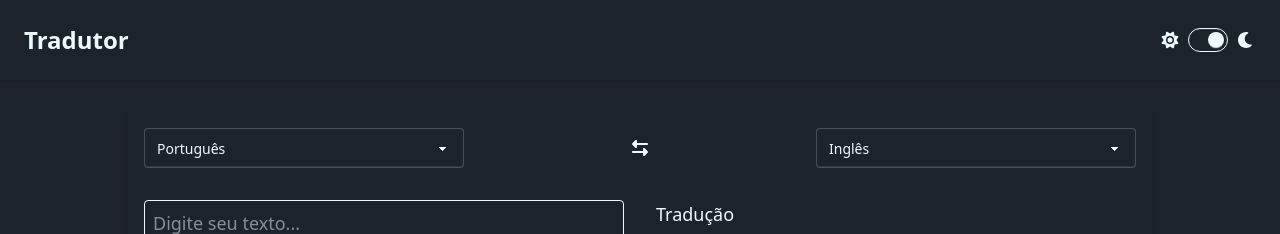
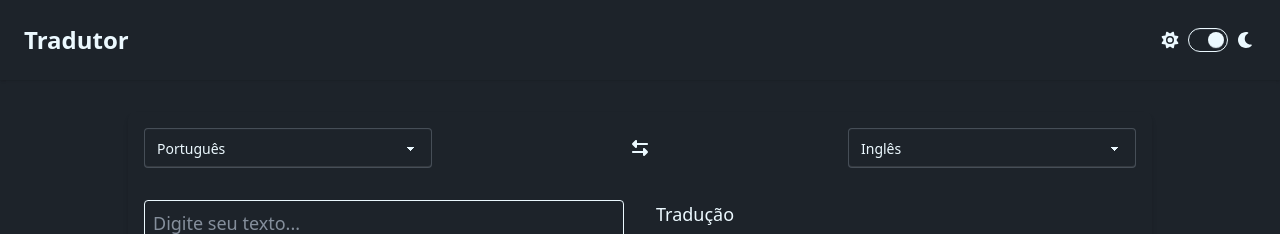
Before and after one commit to William-Dias-Marcos/Translator-React, a React (Vite) app: page / in a window 1280 px wide. Shown: the top 234 px of the page. Built offline with nearby package versions, Linux system fonts and the light colour scheme.

Commit message:
feat: add tooltip in selects and button

```diff
--- a/src/pages/Translate.tsx
+++ b/src/pages/Translate.tsx
@@ -66,7 +66,8 @@ function Translate() {
   return (
     <main className="flex items-start justify-center px-4 py-8">
       <div className="w-full max-w-5xl rounded-lg shadow-md">
-        <div className="flex items-center justify-between p-4 ">
+        <div className="flex items-center justify-between p-4">
+          <div className="w-2xs tooltip" data-tip="Idioma de origem">
             <select
               value={sourceLang}
               onChange={(e) => setSourceLang(e.target.value)}
@@ -78,18 +79,22 @@ function Translate() {
                 </option>
               ))}
             </select>
+          </div>
 
           <button
             onClick={swapLanguages}
-            className="p-2 rounded cursor-pointer"
+            className="p-2 rounded cursor-pointer tooltip"
+            data-tip="Alterar idiomas"
           >
             <FontAwesomeIcon icon={faLeftRight} />
           </button>
 
+          <div className="w-2xs tooltip" data-tip="Idioma de destino">
             <select
               value={targetLang}
               onChange={(e) => setTargetLang(e.target.value)}
-            className="select"
+              className="select tooltip"
+              data-tip="Alterar idiomas"
             >
               {Languages.map((lang) => (
                 <option key={lang.code} value={lang.code}>
@@ -97,6 +102,7 @@ function Translate() {
                 </option>
               ))}
             </select>
+          </div>
         </div>
 
         <div className="grid grid-cols-1 md:grid-cols-2">
```
Lines whose indentation alone changed are shown as unchanged.
